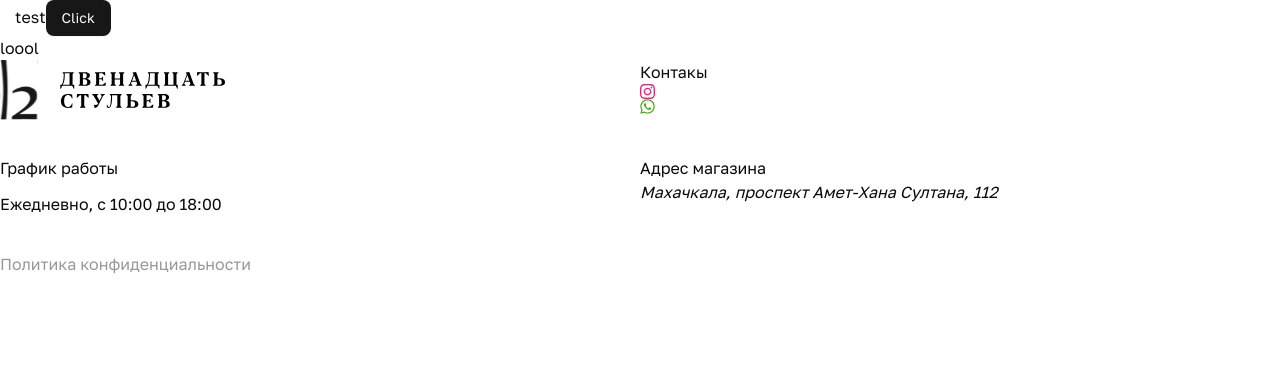
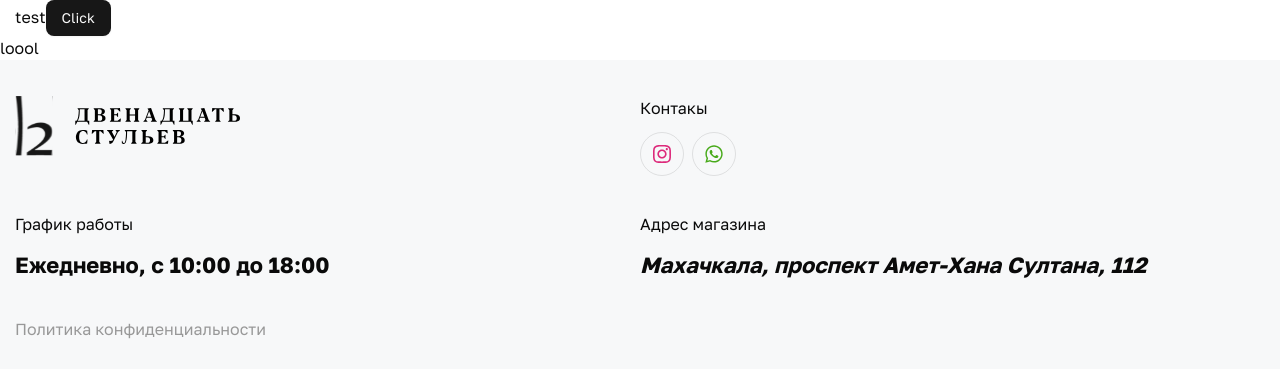
Before and after one commit to YakhyaevGadji/tables-and-chairs, a Next.js app: page / in a window 1280 px wide. Shown: the top 378 px of the page. Built offline with nearby package versions, Linux system fonts and the light colour scheme.

Commit message:
refactor footer

```diff
--- a/src/app/globals.css
+++ b/src/app/globals.css
@@ -2,12 +2,21 @@
 @import "tw-animate-css";
 
 @custom-variant dark (&:is(.dark *));
+
+body {
+  font-size: 16px;
+}
 @theme {
   --color-grey: #989898;
-  --color-blue: #4DCDF1;
-  --color-green: #3F6A43;
-  --color-border-grey: rgba(#000000, .5);
-  --color-black: #000000
+  --color-blue: #4dcdf1;
+  --color-green: #3f6a43;
+  --color-background-grey: #f7f8f9;
+  --color-border-grey: rgba(0, 0, 0, 0.5);
+  --color-black: #000000;
+}
+.border-grey {
+  border: solid rgba(0, 0, 0, 0.1) 1px;
+  border-radius: 100%;
 }
 
 @theme inline {
--- a/src/widgets/footer/index.ts
+++ b/src/widgets/footer/index.ts
@@ -1,6 +1,2 @@
-export { Logo } from './ui/logo';
-export { Address } from './ui/address';
-export { Graphics } from './ui/graphics';
-export { Socials } from './ui/socials';
 
 export { Footer } from './ui/'
--- a/src/widgets/footer/ui/address.tsx
+++ b/src/widgets/footer/ui/address.tsx
@@ -1,5 +1,6 @@
 import { cn } from '@/shared/lib/utils';
 import React from 'react';
+import { FooterTitle } from './footerTtile';
 
 interface Props {
     className?: string;
@@ -8,8 +9,8 @@ interface Props {
 export const Address: React.FC<Props> = ({ className }: Props) => {
     return (
         <div className={cn('', className)}>
-            <h6>Адрес магазина</h6>
-            <address>
+            <FooterTitle >Адрес магазина</FooterTitle>
+            <address className='font-bold text-[22px] '>
                 Махачкала, проспект Амет-Хана Султана, 112
             </address>
 
--- /dev/null
+++ b/src/widgets/footer/ui/footerTtile.tsx
@@ -0,0 +1,11 @@
+import { cn } from "@/shared/lib/utils";
+import type { FC, JSX, ReactNode } from "react";
+
+interface Props {
+    className?: string;
+    children: ReactNode
+}
+
+export const FooterTitle: FC<Props> = ({ children, className }: Props): JSX.Element => (
+    <h6 className={cn("mb-3 ", className)}>{children}</h6>
+);
--- a/src/widgets/footer/ui/graphics.tsx
+++ b/src/widgets/footer/ui/graphics.tsx
@@ -1,5 +1,6 @@
 import { cn } from '@/shared/lib/utils';
 import React from 'react';
+import { FooterTitle } from './footerTtile';
 
 
 interface Props {
@@ -9,8 +10,8 @@ interface Props {
 export const Graphics: React.FC<Props> = ({ className }: Props) => {
     return (
         <div className={cn('', className)}>
-            <h6 className='mb-3'>График работы</h6>
-            <p>
+            <FooterTitle  >График работы</FooterTitle>
+            <p className='font-bold text-[22px]'>
                 Ежедневно, с 10:00 до 18:00
             </p>
         </div>
--- a/src/widgets/footer/ui/index.tsx
+++ b/src/widgets/footer/ui/index.tsx
@@ -1,6 +1,14 @@
+
+
+
 import { cn } from '@/shared/lib/utils';
 import React from 'react';
-import { Address, Graphics, Logo, Socials } from '..';
+
+import Container from '@/shared/ui/container';
+import { Socials } from './socials';
+import { Logo } from './logo';
+import { Graphics } from './graphics';
+import { Address } from './address';
 
 interface Props {
     className?: string;
@@ -8,14 +16,16 @@ interface Props {
 
 export const Footer: React.FC<Props> = ({ className }: Props) => {
     return (
-        <footer className={cn('', className)}>
+        <footer className={cn('bg-background-grey py-9 pb-7', className)}>
+            <Container>
                 <div className='grid grid-cols-2 gap-y-9'>
                     <Logo />
                     <Socials />
                     <Graphics />
                     <Address />
                 </div>
-            <div className='pt-9 pb-5 text-grey'>Политика конфиденциальности</div>
+                <div className='pt-9 text-grey'>Политика конфиденциальности</div>
+            </Container>
         </footer>
     );
 };
--- a/src/widgets/footer/ui/socials.tsx
+++ b/src/widgets/footer/ui/socials.tsx
@@ -1,6 +1,7 @@
 import React from 'react';
 import { cn } from '@/shared/lib/utils';
 import Image from "next/image"
+import { FooterTitle } from './footerTtile';
 
 interface Props {
     className?: string;
@@ -9,13 +10,13 @@ interface Props {
 export const Socials: React.FC<Props> = ({ className }: Props) => {
     return (
         <div className={cn('', className)}>
-            <h6>Контакы</h6>
-            <ul>
-                <li>
-                    <Image src="/inst.svg" width={15} height={15} alt='icon' />
+            <FooterTitle >Контакы</FooterTitle>
+            <ul className='flex gap-2'>
+                <li className='border-grey p-3 cursor-pointer'>
+                    <Image src="/inst.svg" width={18} height={18} alt='icon' />
                 </li>
-                <li>
-                    <Image src="/whats.svg" width={15} height={15} alt='icon' />
+                <li className='border-grey p-3 cursor-pointer'>
+                    <Image src="/whats.svg" width={18} height={18} alt='icon' />
                 </li>
             </ul>
         </div>
```
Lines whose indentation alone changed are shown as unchanged.
